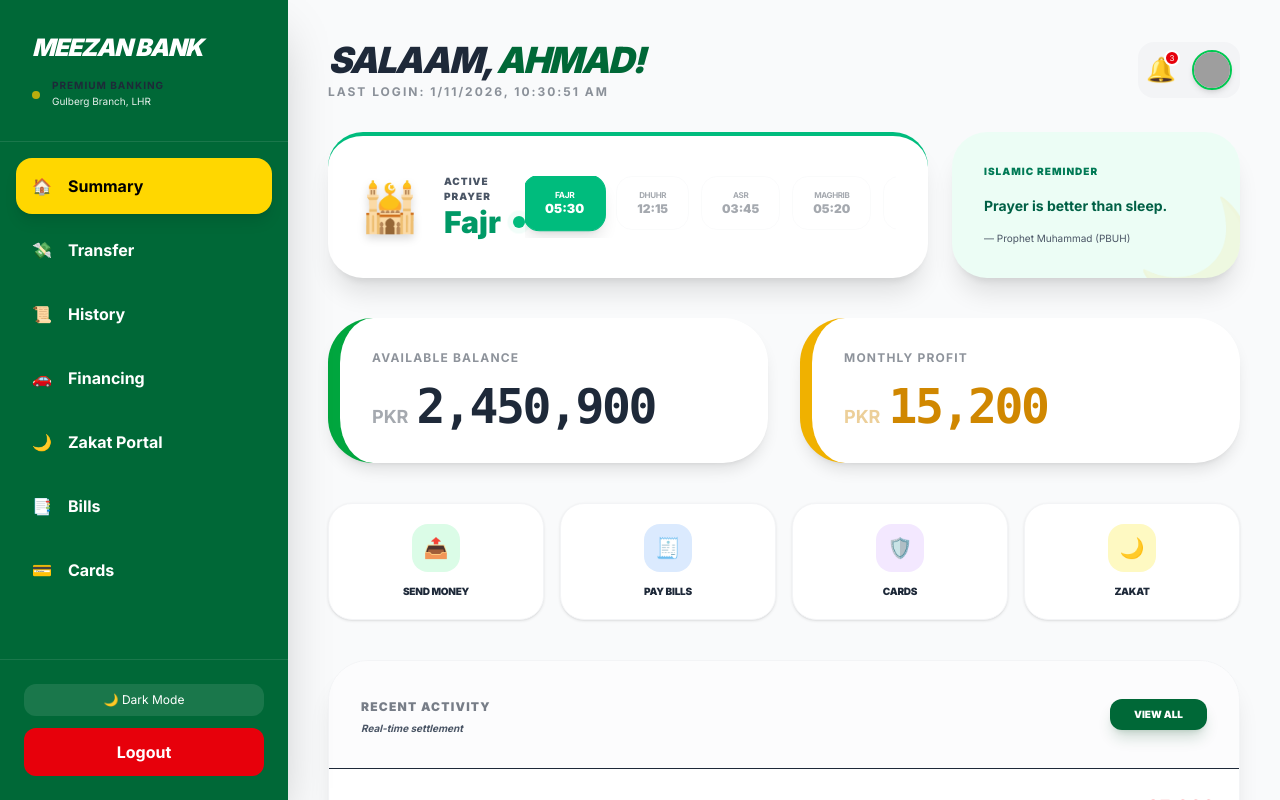
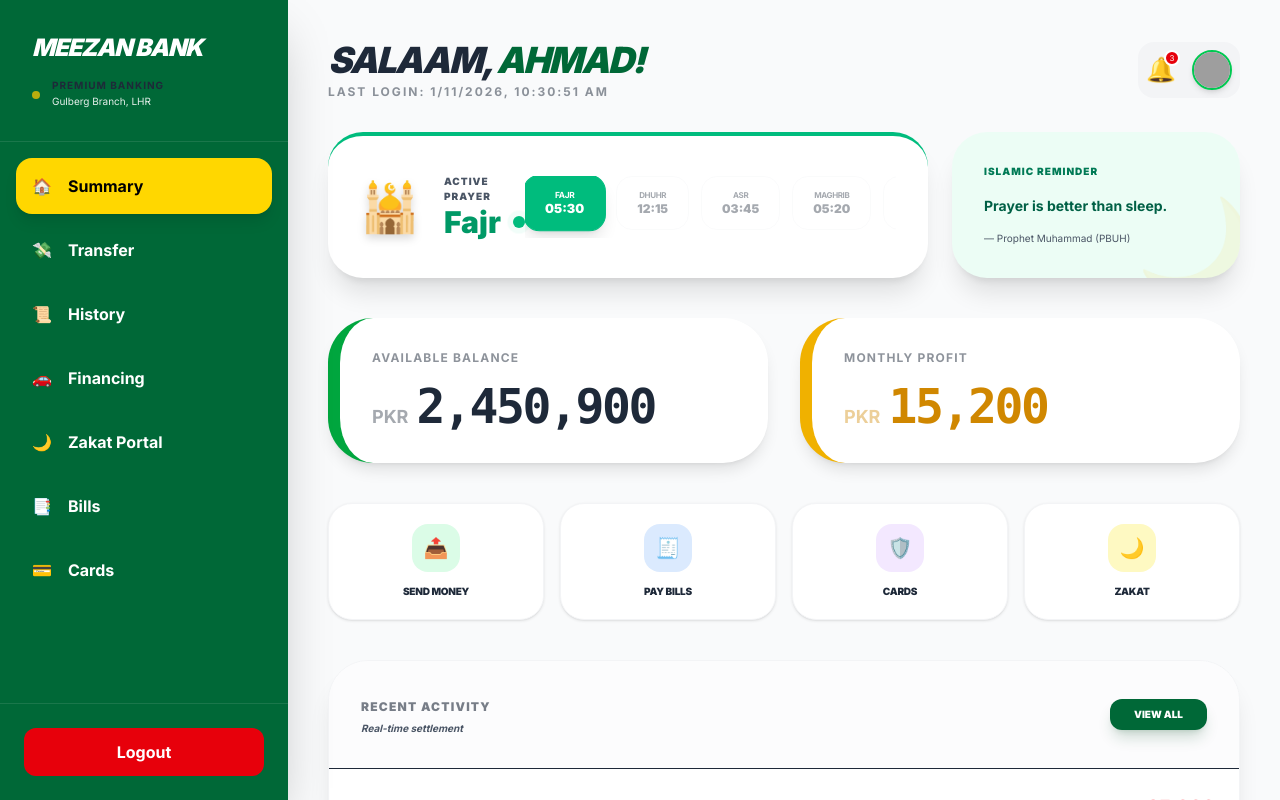
Before and after one commit to M-Ahmad561Zaheer/meezan-bank-dashboard-react, a React (Vite) app: page /dashboard in a window 1280 px wide. Built offline with nearby package versions, Linux system fonts and the light colour scheme; grey boxes are pictures that could not be loaded.

Commit message:
style: enhanced Meezan branding and contrast in light mode

```diff
--- a/src/components/Dashboard.jsx
+++ b/src/components/Dashboard.jsx
@@ -133,9 +133,9 @@ const Dashboard = () => {
 
           {/* BOTTOM CONTROLS */}
           <div className="p-6 border-t border-white/10 space-y-3">
-            <button onClick={() => setIsDarkMode(!isDarkMode)} className="w-full py-2 bg-white/10 rounded-xl text-xs transition-colors hover:bg-white/20">
+            {/*<button onClick={() => setIsDarkMode(!isDarkMode)} className="w-full py-2 bg-white/10 rounded-xl text-xs transition-colors hover:bg-white/20">
               {isDarkMode ? '☀️ Light Mode' : '🌙 Dark Mode'}
-            </button>
+            </button>*/}
             <button onClick={() => navigate('/login')} className="w-full py-3 bg-red-600 rounded-xl font-bold transition-transform active:scale-95">
               Logout
             </button>
@@ -148,7 +148,7 @@ const Dashboard = () => {
          <div className={`lg:hidden p-4 flex justify-between items-center sticky top-0 z-40 border-b transition-all duration-300
   ${isDarkMode ? 'bg-gray-900 border-gray-800' : 'bg-white border-gray-200'}`}>
           <button onClick={() => setIsSidebarOpen(true)} className="p-2">
-    <span className={`text-2xl ${isDarkMode ? 'text-white' : 'text-black'}`}>☰</span>
+    <span className={`text-2xl ${isDarkMode ? 'text-black' : 'text-black'}`}>☰</span>
   </button>
           <div className="text-xl md:text-2xl font-black italic tracking-tighter leading-none text-black! dark:!text-white">
     Meezan Bank
```
